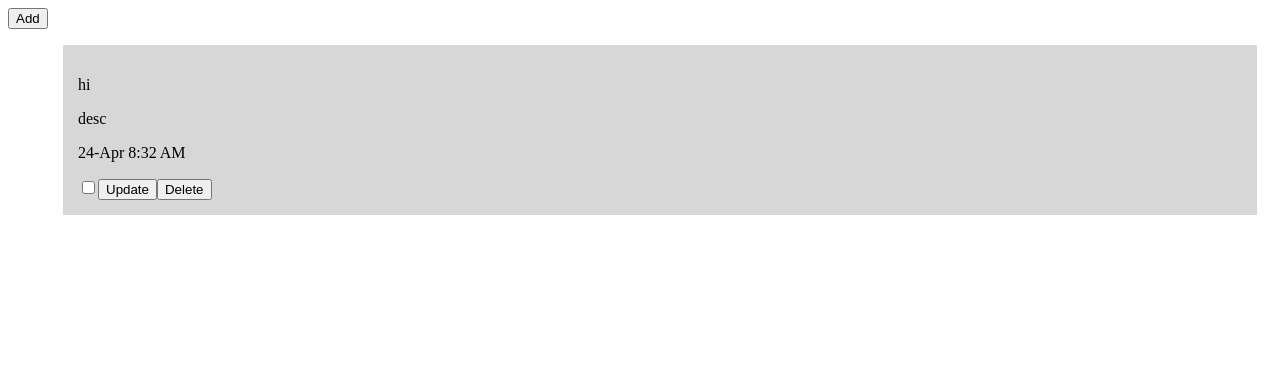
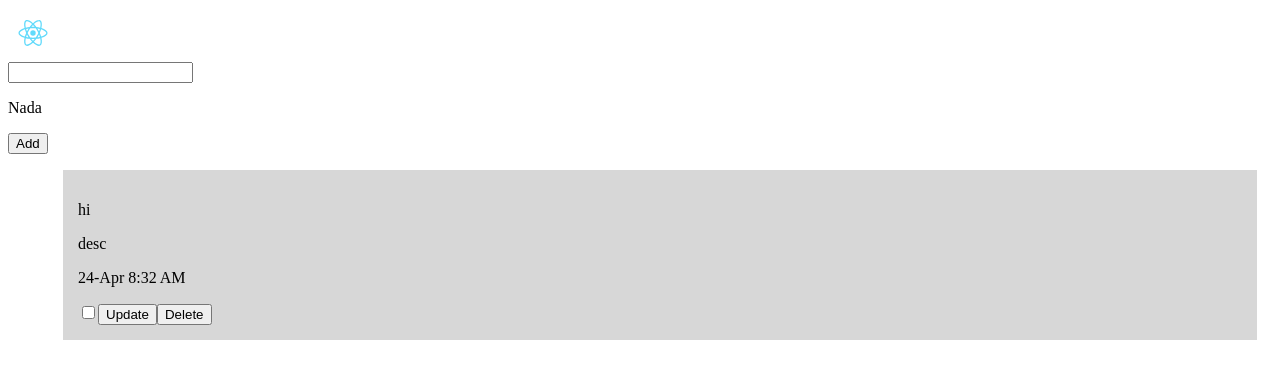
Before and after one commit to GSG-G11/todo-mohammad-nada, a React (Create React App) app: page / in a window 1280 px wide. Shown: the top 378 px of the page. Built offline with nearby package versions, Linux system fonts and the light colour scheme.

Commit message:
Search Function

```diff
--- a/src/App.js
+++ b/src/App.js
@@ -1,7 +1,7 @@
-// import logo from './logo.svg';
 import { Component } from 'react';
 import Modal from './components/Modal/Modal';
-import Cards from './components/Modal/Cards';
+import Cards from './components/Cards/Cards';
+import Header from './components/Header/Header';
 import './App.css';
 export default class App extends Component {
   state = {
@@ -19,6 +19,8 @@ export default class App extends Component {
     isOpen: false,
     isEditing: false,
     currentTask: {},
+    filteredTasks: [],
+    isFilterd: false,
   };
 
   addTask = (e) => {
@@ -75,6 +77,17 @@ export default class App extends Component {
     this.setState({ tasks: tasksAfterDeleted });
   };
 
+  searchByTitle = (word) => {
+    if (word === '') {
+      this.setState({ isFilterd: false });
+    } else {
+      const taskAfterFilter = this.state.tasks.filter((task) => {
+        return task.title.includes(word);
+      });
+      this.setState({ filteredTasks: taskAfterFilter, isFilterd: true });
+    }
+  };
+
   closeModal(value) {
     if (value === 'Update') this.setState({ isEditing: false });
     else this.setState({ isEditing: false });
@@ -112,9 +125,10 @@ export default class App extends Component {
   };
 
   render() {
-    const { tasks } = this.state;
+    const { tasks, filteredTasks, isFilterd } = this.state;
     return (
       <div>
+        <Header searchByTitle={this.searchByTitle} />
         <button onClick={() => this.openModal('Add')} value="Add">
           Add
         </button>
@@ -124,6 +138,8 @@ export default class App extends Component {
           openModal={this.openModal}
           changeCheck={this.changeCheck}
           deleteTask={this.deleteTask}
+          filteredTasks={filteredTasks}
+          isFilterd={isFilterd}
         />
       </div>
     );
--- a/src/components/Modal/Cards.jsx
+++ b/src/components/Cards/Cards.jsx
@@ -1,6 +1,18 @@
 import Card from './Card';
 
-export default function Cards({ tasks, openModal, changeCheck, deleteTask }) {
+export default function Cards({
+  tasks,
+  openModal,
+  changeCheck,
+  deleteTask,
+  isFilterd,
+  filteredTasks,
+}) {
+
+  if (isFilterd) {
+    tasks = filteredTasks;
+  }
+
   return (
     <ul>
       {tasks.reverse().map((task, index) => {
--- /dev/null
+++ b/src/components/Header/Header.jsx
@@ -0,0 +1,12 @@
+import Search from './Search';
+import logo from '../../logo.svg';
+
+export default function Header({ searchByTitle }) {
+  return (
+    <header>
+      <img src={logo} width="50px" height="50px" />
+      <Search searchByTitle={searchByTitle} />
+      <p>Nada</p>
+    </header>
+  );
+}
--- /dev/null
+++ b/src/components/Header/Search.jsx
@@ -0,0 +1,10 @@
+export default function Search({ searchByTitle }) {
+  return (
+    <div>
+      <input
+        type="search"
+        onChange={({ target }) => searchByTitle(target.value)}
+      />
+    </div>
+  );
+}
```
Also changed, not shown: src/components/Cards/Card.jsx (renamed from src/components/Modal/Card.jsx).
